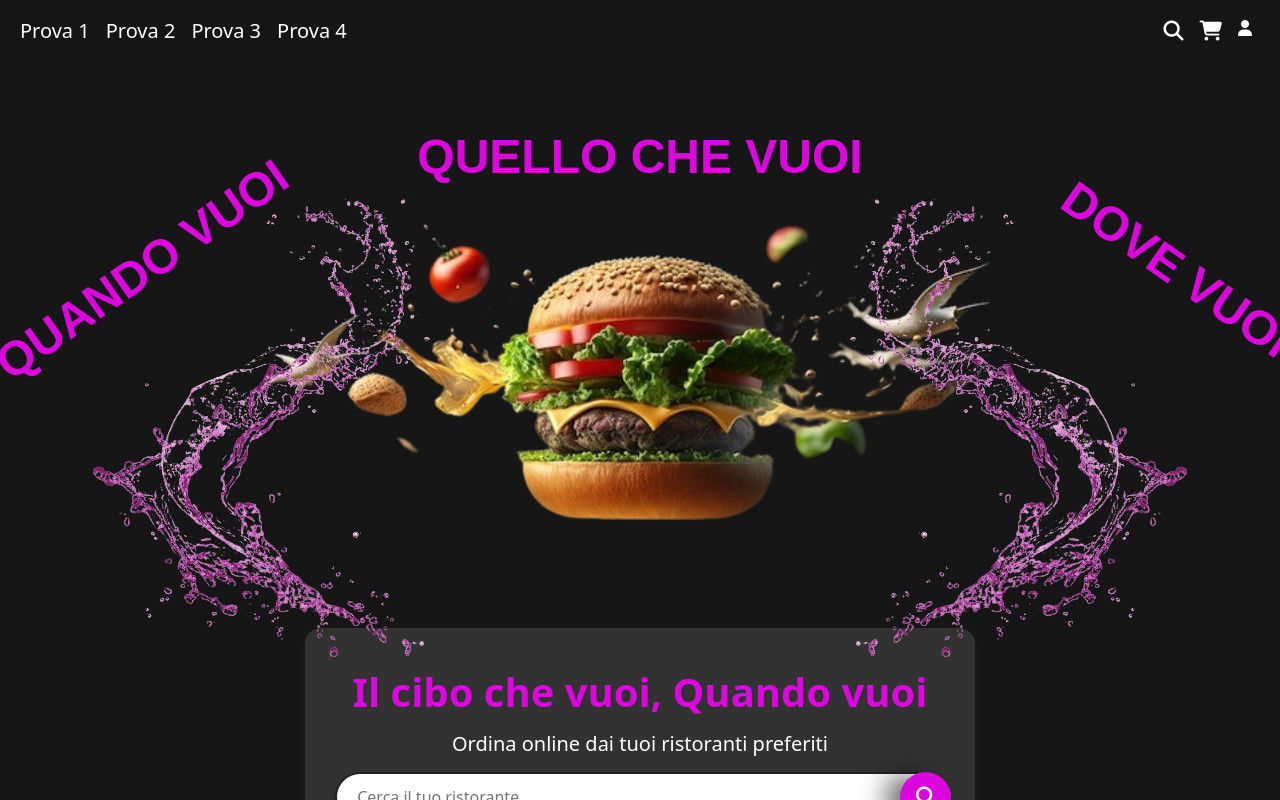
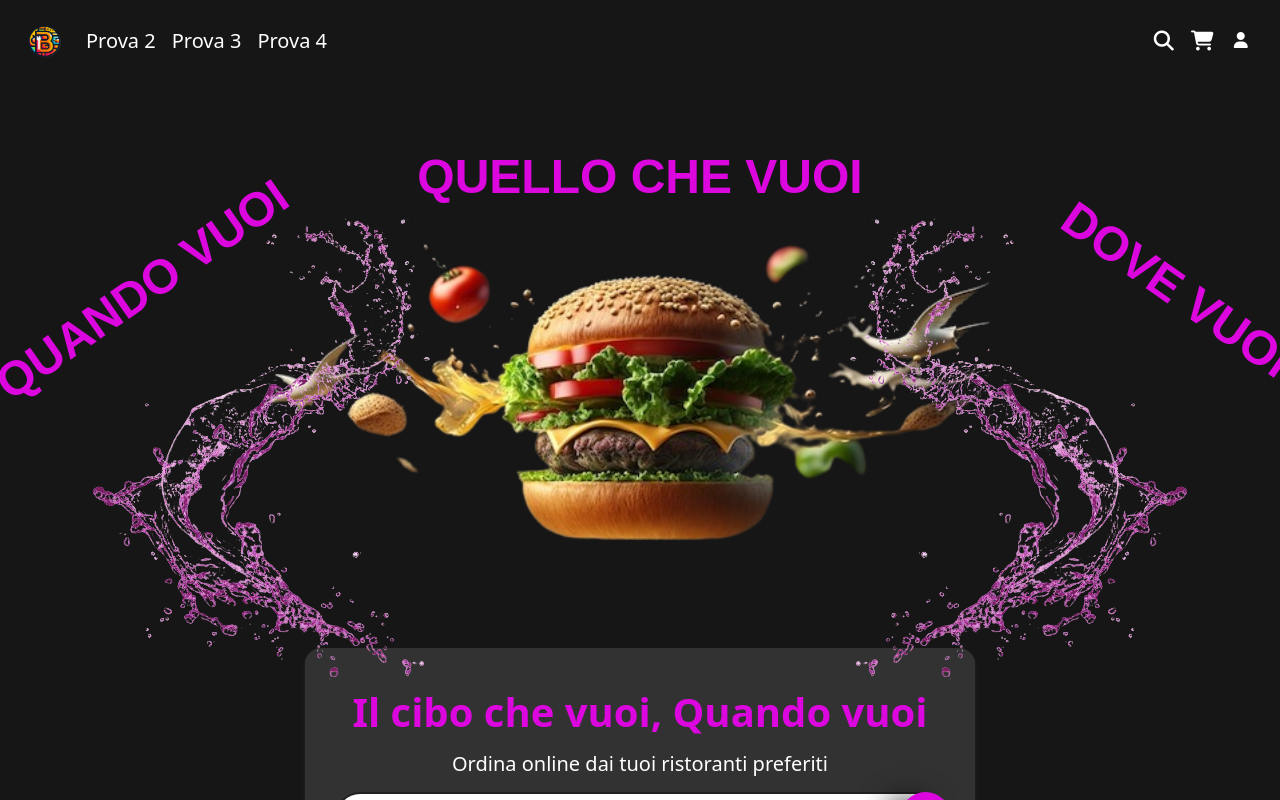
Before and after one commit to Vinffs/booliveroo-frontend, a Vue app: page / in a window 1280 px wide. Shown: the top 800 px of the page. Built offline with nearby package versions, Linux system fonts and the light colour scheme; a web font is replaced by a local one.

Commit message:
added logo in header

```diff
--- a/src/components/HeaderComponent.vue
+++ b/src/components/HeaderComponent.vue
@@ -4,16 +4,16 @@
             <div class="container-fluid">
                 <div class="collapse navbar-collapse d-flex justify-content-between" id="navbarNavAltMarkup">
                     <div class="navbar-nav">
-                        <ul class="d-flex list-unstyled">
-                            <li class="nav-item "><router-link class="nav-link text-white fs-5" to="/">Prova 1</router-link></li>
+                        <ul class="d-flex list-unstyled justify-content-center align-items-center">
+                            <li class="nav-item "><router-link class="nav-link text-white fs-5" to="/"><img src="../../public/images/logo-booliveroo.png" alt=""></router-link></li>
                             <li class="nav-item "><router-link class="nav-link text-white fs-5" to="/">Prova 2</router-link></li>
                             <li class="nav-item "><router-link class="nav-link text-white fs-5" to="/">Prova 3</router-link></li>
                             <li class="nav-item "><router-link class="nav-link text-white fs-5" to="/">Prova 4</router-link></li>
                         </ul>
                     </div>
-                    <div class="d-flex">
-                        <ul class="d-flex list-unstyled">
-                            <li class="nav-item text-white me-3"><router-link class="nav-link text-white fs-5" to="/"><i class="fa-solid fa-magnifying-glass"></i></router-link></li>
+                    <div class="d-flex ">
+                        <ul class="d-flex list-unstyled justify-content-center align-items-center">
+                            <li class="nav-item text-white me-3 "><router-link class="nav-link text-white fs-5" to="/"><i class="fa-solid fa-magnifying-glass"></i></router-link></li>
                             <li class="nav-item text-white me-3"><router-link class="nav-link text-white fs-5" to="/"><i class="fa-solid fa-cart-shopping"></i></router-link></li>
                             <li class="nav-item text-white me-3"><router-link class="nav-link text-white" to="/"><i class="fa-solid fa-user"></i></router-link></li>
                         </ul>
@@ -36,4 +36,15 @@ export default {
 nav{
     background-color: $bg-primary;
 }
+i{
+    min-width: 22.5px;
+    min-height: 22.5px;
+    text-align: center;
+}
+li{
+    img{
+        max-width: 50px;
+        max-height: 50px;
+    }
+}
 </style>
```
Also changed, not shown: public/images/logo-booliveroo.png (added).
